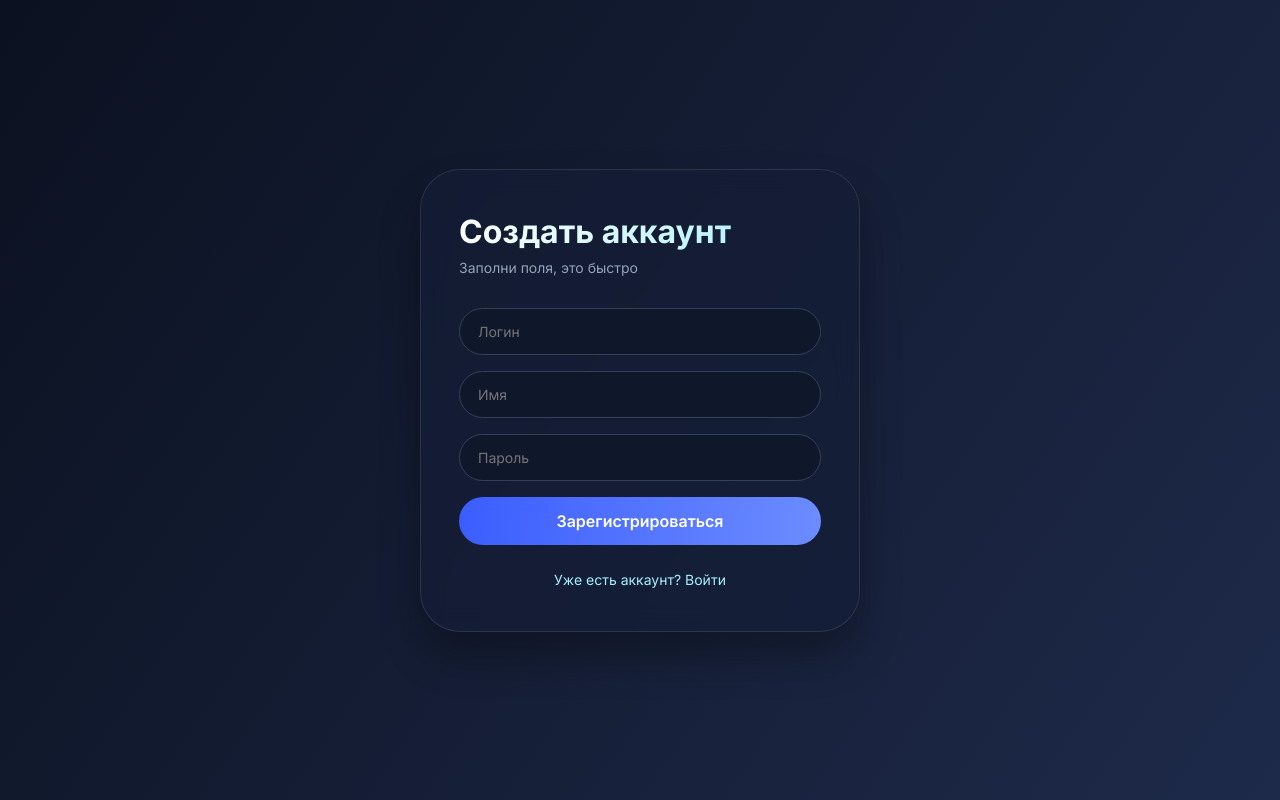
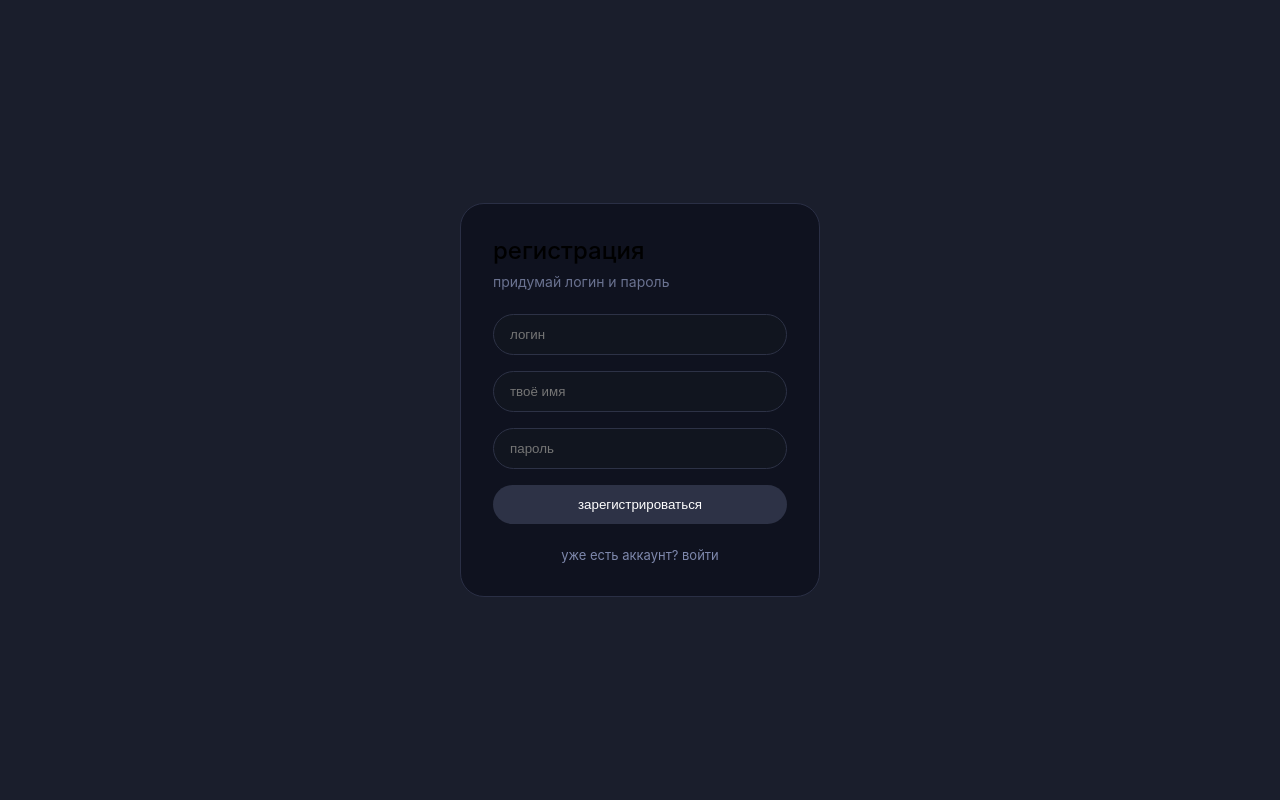
Before and after one commit to artemaas76/praktica_sait, a Flask app: page /register in a window 1280 px wide. Run offline with Flask 3, Linux system fonts and the light colour scheme.

Commit message:
Update register.html

```diff
--- a/templates/register.html
+++ b/templates/register.html
@@ -2,104 +2,81 @@
 <html lang="ru">
 <head>
     <meta charset="UTF-8">
-    <title>Регистрация — Дневник</title>
-    <link href="https://fonts.googleapis.com/css2?family=Inter:opsz,wght@14..32,300;14..32,400;14..32,500;14..32,600;14..32,700&display=swap" rel="stylesheet">
+    <title>регистрация</title>
     <style>
-        * { margin: 0; padding: 0; box-sizing: border-box; font-family: 'Inter', sans-serif; }
+        * { margin: 0; padding: 0; box-sizing: border-box; }
         body {
-            background: linear-gradient(125deg, #0B1120 0%, #1E2A4A 100%);
+            background: #1a1e2c;
+            font-family: -apple-system, BlinkMacSystemFont, 'Segoe UI', Roboto, sans-serif;
+            display: flex;
+            justify-content: center;
+            align-items: center;
             min-height: 100vh;
-            display: flex;
-            align-items: center;
-            justify-content: center;
         }
-        .glass-card {
-            background: rgba(20, 30, 55, 0.65);
-            backdrop-filter: blur(12px);
-            border: 1px solid rgba(255,255,255,0.1);
-            border-radius: 40px;
-            padding: 42px 38px;
-            width: 440px;
-            box-shadow: 0 25px 40px rgba(0,0,0,0.3);
+        .box {
+            background: #0f121f;
+            border: 1px solid #2a2f45;
+            border-radius: 24px;
+            padding: 32px;
+            width: 360px;
         }
         h2 {
-            font-size: 32px;
-            font-weight: 700;
-            background: linear-gradient(125deg, #FFFFFF, #A5F0FF);
-            -webkit-background-clip: text;
-            background-clip: text;
-            color: transparent;
             margin-bottom: 8px;
+            font-weight: 500;
         }
-        .sub {
-            color: #94A3B8;
+        p {
+            color: #6a7290;
             font-size: 14px;
-            margin-bottom: 32px;
+            margin-bottom: 24px;
         }
         input {
             width: 100%;
-            padding: 14px 18px;
-            background: #0F172A;
-            border: 1px solid #334155;
-            border-radius: 28px;
-            font-size: 14px;
-            color: #F1F5F9;
+            background: #11151f;
+            border: 1px solid #2d3246;
+            border-radius: 30px;
+            padding: 12px 16px;
             margin-bottom: 16px;
-            transition: all 0.2s;
-        }
-        input:focus {
-            outline: none;
-            border-color: #6C8CFF;
-            box-shadow: 0 0 0 3px rgba(108,140,255,0.2);
+            color: #ddd;
         }
         button {
             width: 100%;
-            padding: 14px;
-            background: linear-gradient(95deg, #3B5DFF, #6C8CFF);
+            background: #2d3246;
             border: none;
-            border-radius: 40px;
-            font-weight: 600;
-            font-size: 16px;
+            padding: 12px;
+            border-radius: 30px;
             color: white;
             cursor: pointer;
-            transition: 0.2s;
-        }
-        button:hover {
-            transform: translateY(-2px);
-            background: linear-gradient(95deg, #2F4AD8, #5B77E8);
         }
         a {
-            color: #A5F0FF;
+            color: #7e88ac;
             text-decoration: none;
-            font-size: 14px;
-        }
-        a:hover { text-decoration: underline; }
-        .text-center { text-align: center; margin-top: 24px; }
-        .flash {
-            padding: 12px;
-            border-radius: 24px;
-            margin-bottom: 20px;
             font-size: 13px;
         }
-        .flash-error { background: rgba(248,113,113,0.15); border: 1px solid #F87171; color: #FECACA; }
+        .flash {
+            background: #2d3246;
+            padding: 8px 12px;
+            border-radius: 16px;
+            margin-bottom: 16px;
+            font-size: 13px;
+        }
     </style>
 </head>
 <body>
-    <div class="glass-card">
-        <h2>Создать аккаунт</h2>
-        <div class="sub">Заполни поля, это быстро</div>
+<div class="box">
+    <h2>регистрация</h2>
+    <p>придумай логин и пароль</p>
     {% with messages = get_flashed_messages(with_categories=true) %}
         {% for cat, msg in messages %}
-                <div class="flash flash-{{ cat }}">{{ msg }}</div>
+            <div class="flash">{{ msg }}</div>
         {% endfor %}
     {% endwith %}
     <form method="POST">
-            <input type="text" name="username" placeholder="Логин" autocomplete="off" required>
-            <input type="text" name="name" placeholder="Имя" required>
-            <input type="password" name="password" placeholder="Пароль" required>
-            <button type="submit">Зарегистрироваться</button>
+        <input type="text" name="username" placeholder="логин" required>
+        <input type="text" name="name" placeholder="твоё имя" required>
+        <input type="password" name="password" placeholder="пароль" required>
+        <button type="submit">зарегистрироваться</button>
     </form>
-        <div class="text-center"><a href="/login">Уже есть аккаунт? Войти</a></div>
+    <div style="text-align:center; margin-top: 20px;"><a href="/login">уже есть аккаунт? войти</a></div>
 </div>
 </body>
 </html>
```
Lines whose indentation alone changed are shown as unchanged.
